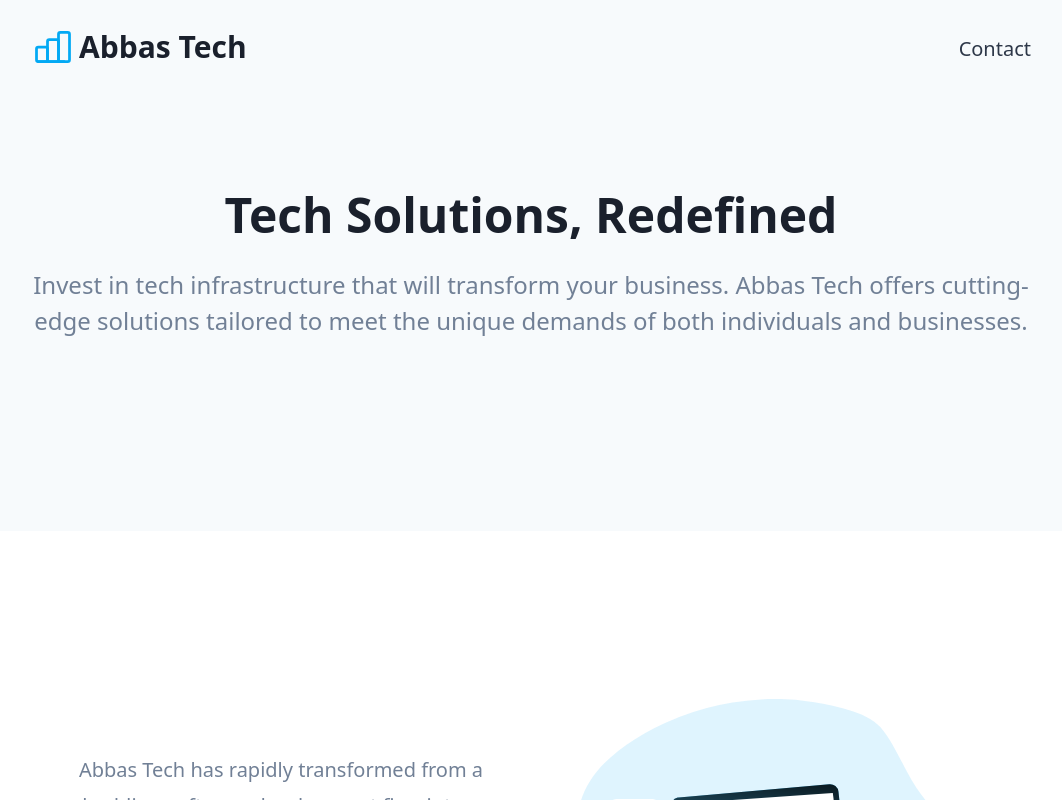
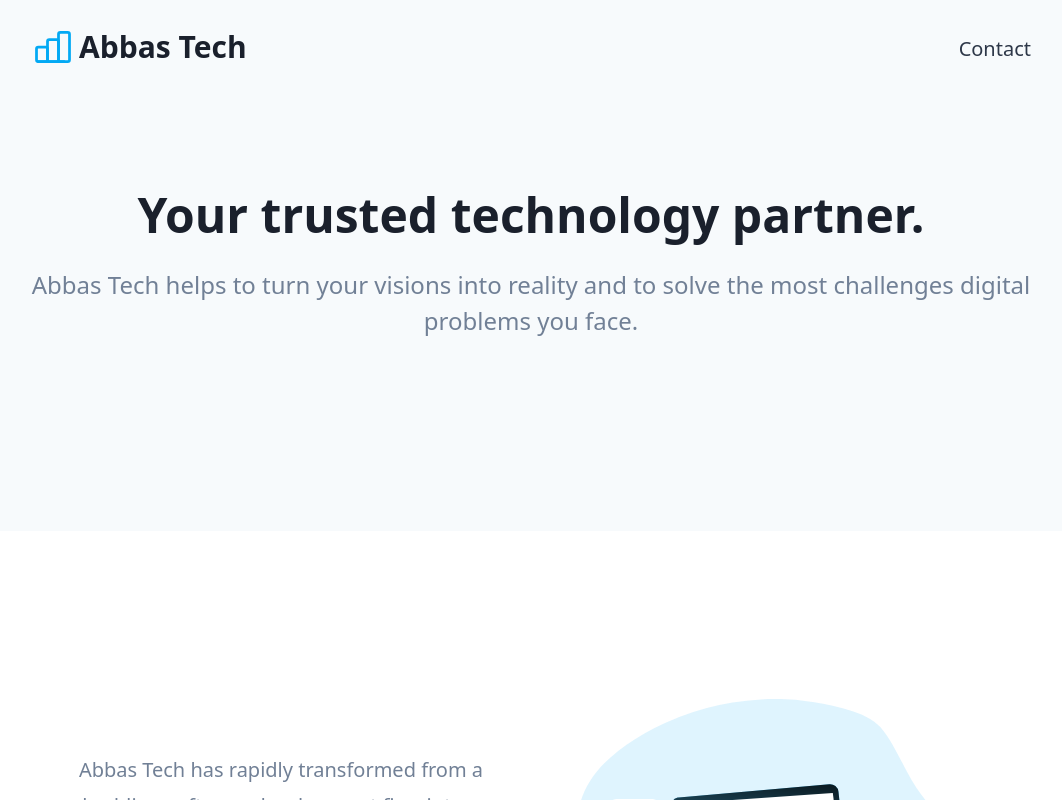
Before and after one commit to BrainTwoPoint0/abbas-tech, a Next.js app: page / in a window 1280 px wide. Shown: the top 800 px of the page, without its empty margins (109-1171 px from the left). Built offline with nearby package versions, Linux system fonts and the light colour scheme.

Commit message:
edit header

```diff
--- a/src/templates/Hero.tsx
+++ b/src/templates/Hero.tsx
@@ -18,8 +18,8 @@ const Hero = () => (
 
     <Section yPadding="pt-20 pb-32">
       <HeroOneButton
-        title={<>Tech Solutions, Redefined</>}
-        description="Invest in tech infrastructure that will transform your business. Abbas Tech offers cutting-edge solutions tailored to meet the unique demands of both individuals and businesses."
+        title={<>Your trusted technology partner. </>}
+        description="Abbas Tech helps to turn your visions into reality and to solve the most challenges digital problems you face."
         button={<></>}
       />
     </Section>
```
